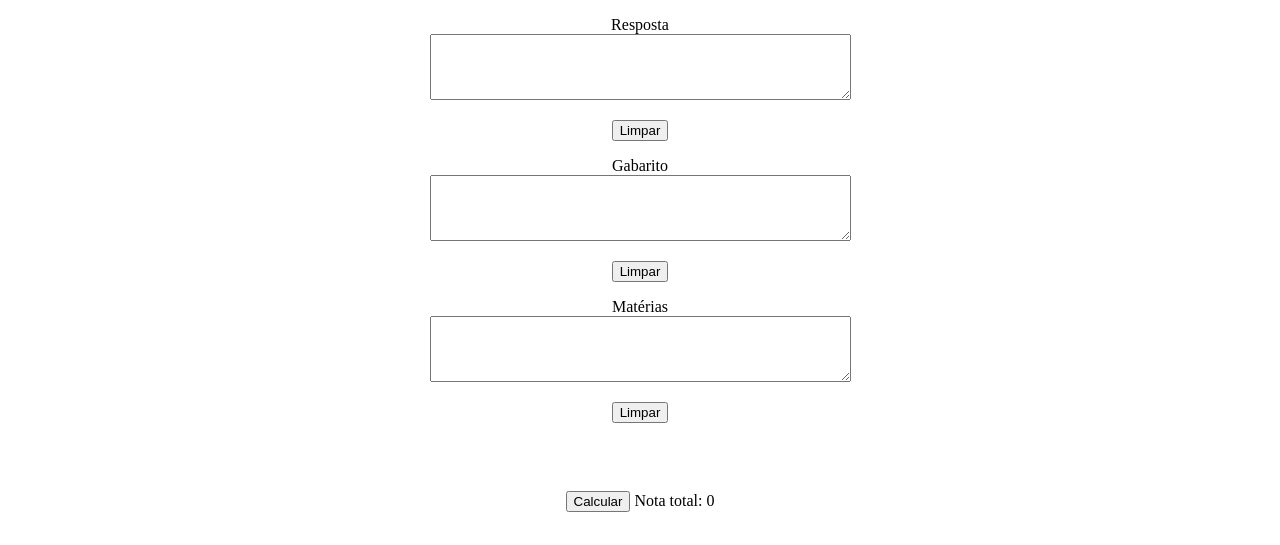
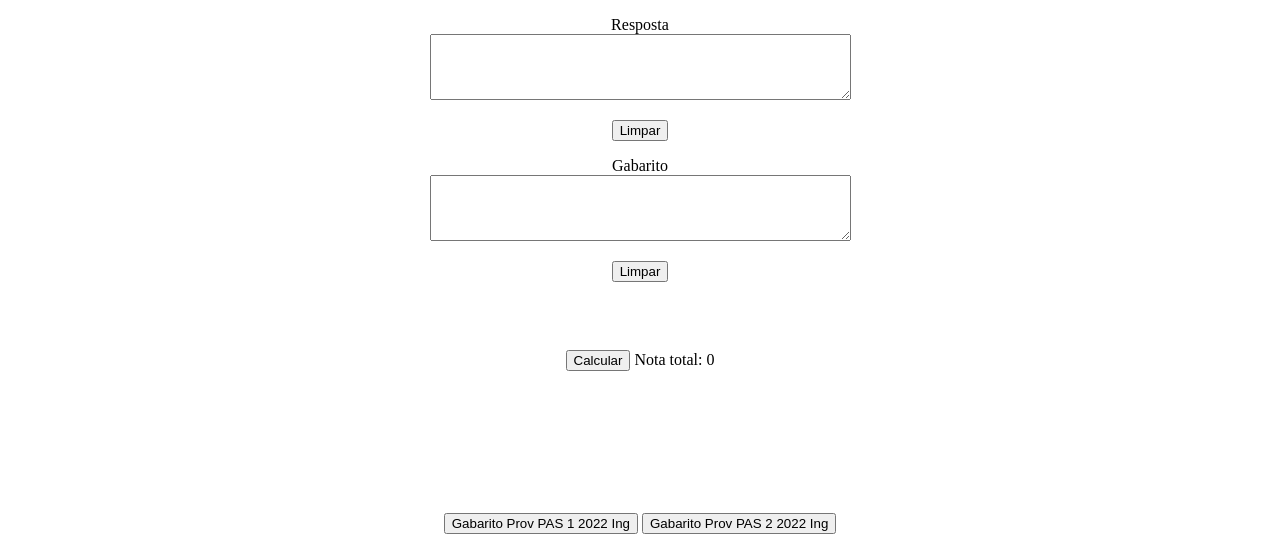
Before and after one commit to Zac8668/somatoria-js, a plain HTML site: page index.html in a window 1280 px wide. Both pictures are taken after a click on the button "Calcular". Shown: the top 545 px of the page. Drawn offline with Linux system fonts and the light colour scheme.

Commit message:
Removed categ box

```diff
--- a/index.html
+++ b/index.html
@@ -18,11 +18,7 @@
             //document.getElementById("comuns").innerHTML = ''
 
             let error = false
-            let categ = dissect(document.getElementById('caixa_categoria').value)
-            if (categ.length < 2) {
-                alert("Caixa de matérias com menos de dois números.")
-                error = true
-            }
+            let categ = [25, 35]
 
             let nota_categ = [0, 0, 0]
             let categ_i = 0
@@ -184,9 +180,6 @@
     <p> Gabarito <br> <textarea id="gabarito" rows="4" cols="50"> </textarea> </p>
     <p><button type="button" onclick="limpar('gabarito')">Limpar</button></p>
 
-    <p> Matérias <br> <textarea id="caixa_categoria" rows="4" cols="50"> </textarea> </p>
-    <p><button type="button" onclick="limpar('caixa_categoria')">Limpar</button></p>
-
     <br><br>
     <p></p><button type="button" onclick="calcular()">Calcular</button><span id="nota"> Nota total: 0</span>
     <br><span id="notas"></span>
@@ -220,8 +213,6 @@
     <p>Talvez tenha algum erro no cálculo(no que eu testei deu tudo certo, acho dificil),
         então se quiser ter 100% de certeza o jeito é ver na mão mesmo.<br></p>
 
-    <p><center><h2>Matérias</h2></center> Na caixa de matérias coloque os 2 números das últimas questões de Conhecimentos Gerais e Língua Portuguesa e Literatura, as mesmas regras de cima servem. <br> Exemplo: 25, 35</p>
-
     <p>Se quiser falar comigo, meu discord: Zac#6868</p>
 
 
```
